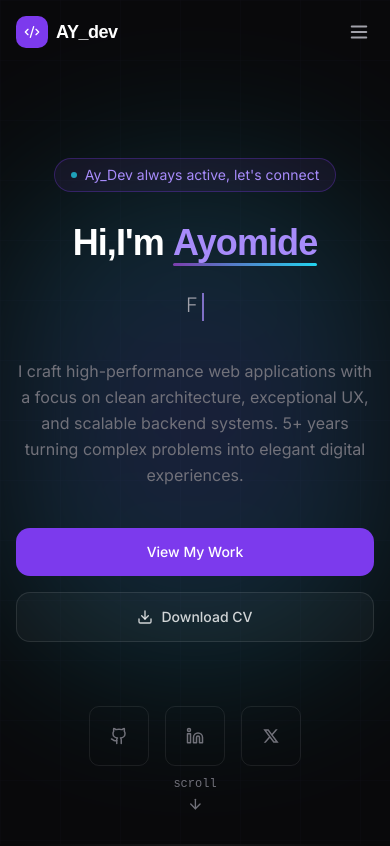
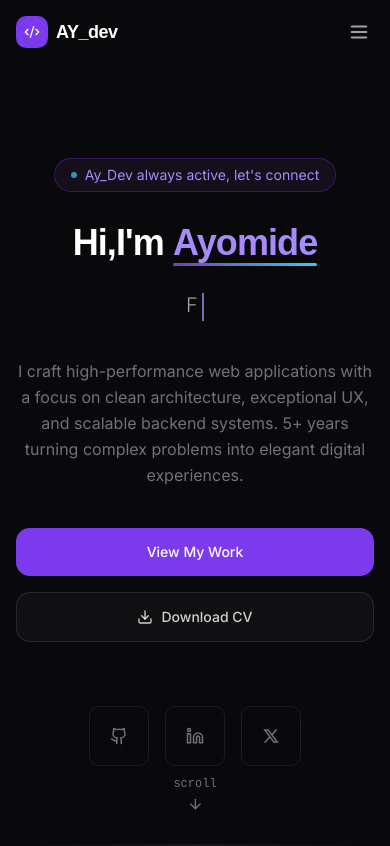
Before and after one commit to DaSpunk778/ayomideportfolio, a Next.js app: page / in a window 390 px wide. Built offline with nearby package versions, Linux system fonts and the light colour scheme; a web font is replaced by a local one.

Commit message:
updated glow-effect

```diff
--- a/components/Hero.tsx
+++ b/components/Hero.tsx
@@ -71,7 +71,7 @@ export default function Hero() {
           {/* Raidial glow */}
           <div className="absolute inset-0 flex items-center justify-center pointer-events-none">
             <div
-             className="w-150 h-150 rounded-full opacity-20 blur-[80px] sm:blur-[120px]"
+             className="w-150 h-150 rounded-full opacity-20 blur-[80px] sm:blur-[120px] hidden sm:block"
              style={{ background: "radial-gradient(circle, #7c3aed 0%, #22d3ee 60%, transparent 80%)" }}
             />
           </div>
```
